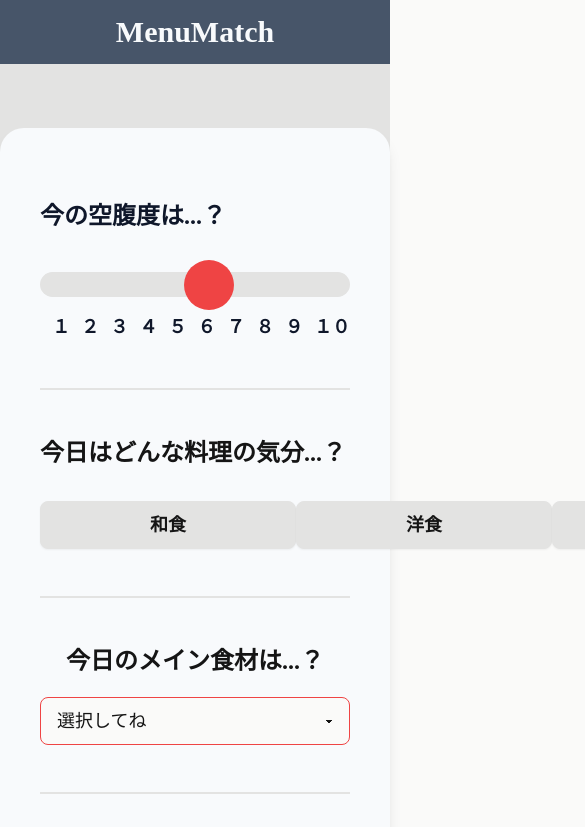
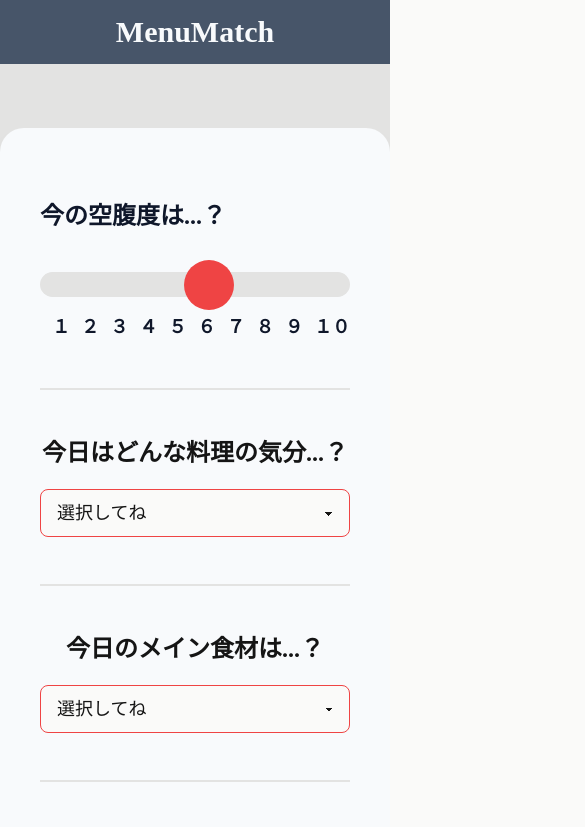
Before and after one commit to FoodCreation/Hackathon-1st-Mentor, a Next.js app in the folder frontend/my-app/: page / in a window 390 px wide. Shown: the top 827 px of the page, 585 px wide, since content can reach past the window. Built offline with nearby package versions, Linux system fonts and the light colour scheme; a web font is replaced by a local one.

Commit message:
SelectFoodtypeのレスポンシブ対応

```diff
--- a/frontend/my-app/app/_components/SelectFoodtype.tsx
+++ b/frontend/my-app/app/_components/SelectFoodtype.tsx
@@ -6,12 +6,28 @@ type ButtonValue = 'chineseCuisineValue' | 'japaneseCuisineValue' | 'westernCuis
 interface SelectButtonProps {
     onSelect: (value: ButtonValue) => void;
 }
+const SelectFoodtype: React.FC<SelectButtonProps> = ({ onSelect }) => {
 
-const SelectFoodtype: React.FC<SelectButtonProps> = ({ onSelect }) => {
+    const handleChange = (event: React.ChangeEvent<HTMLSelectElement>) => {
+        const value = event.target.value;
+        switch (value) {
+            case '和食':
+                onSelect('japaneseCuisineValue');
+                break;
+            case '洋食':
+                onSelect('westernCuisineValue');
+                break;
+            case '中華':
+                onSelect('chineseCuisineValue');
+                break;
+            default:
+                break;
+        }
+    };
     return (
         <div className="w-full my-10">
-            <h1 className='text-2xl font-bold pb-5'>今日はどんな料理の気分...？</h1>
-            <div className="mx-auto flex justify-between pt-3">
+            <h1 className='text-2xl font-bold pb-5 text-center md:text-left'>今日はどんな料理の気分...？</h1>
+            <div className="hidden md:mx-auto md:flex md:justify-between md:pt-3">
                 <input type="radio" name="type" className="btn btn-wide text-lg" aria-label="和食"
                     onClick={() => onSelect('japaneseCuisineValue')}
                 ></input>
@@ -22,6 +38,15 @@ const SelectFoodtype: React.FC<SelectButtonProps> = ({ onSelect }) => {
                     onClick={() => onSelect('chineseCuisineValue')}
                 ></input>
             </div>
+
+            <div className="mx-auto md:hidden">
+                <select className="select select-primary select-bordered w-full text-lg" onChange={handleChange}>
+                    <option disabled selected>選択してね</option>
+                    <option>和食</option>
+                    <option>洋食</option>
+                    <option>中華</option>
+                </select>
+            </div>
         </div>
     );
 };
```
